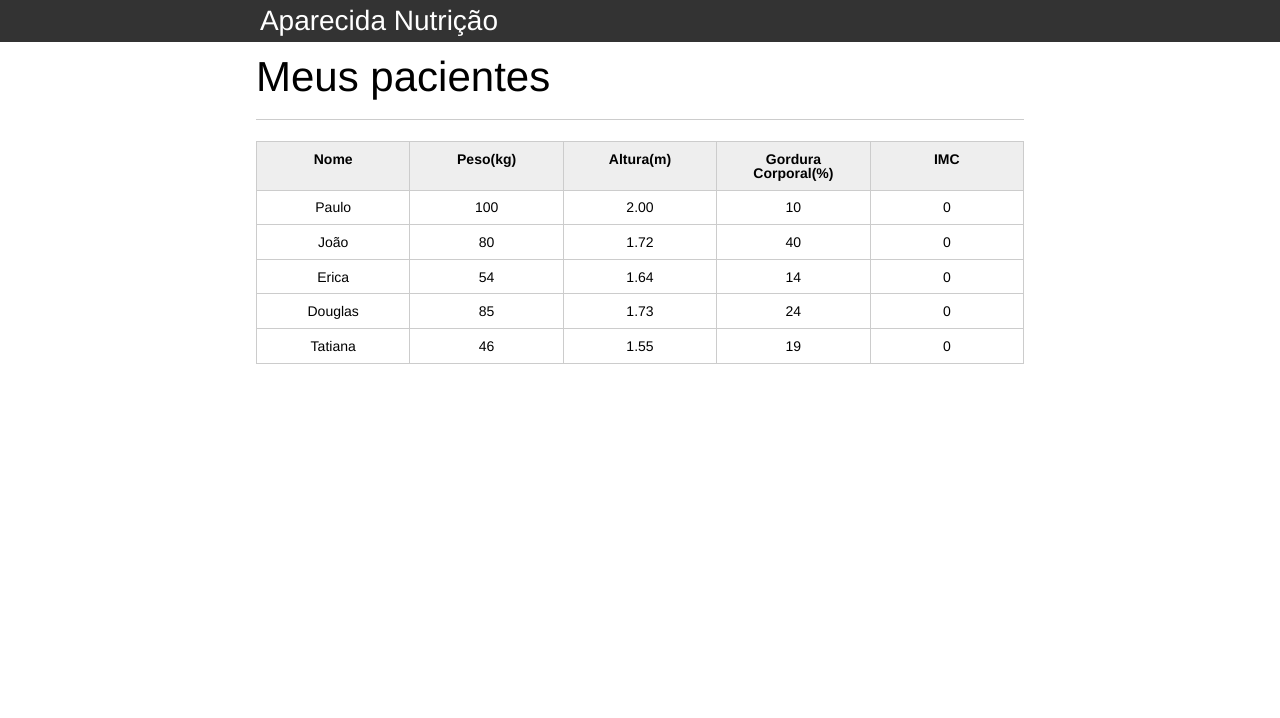
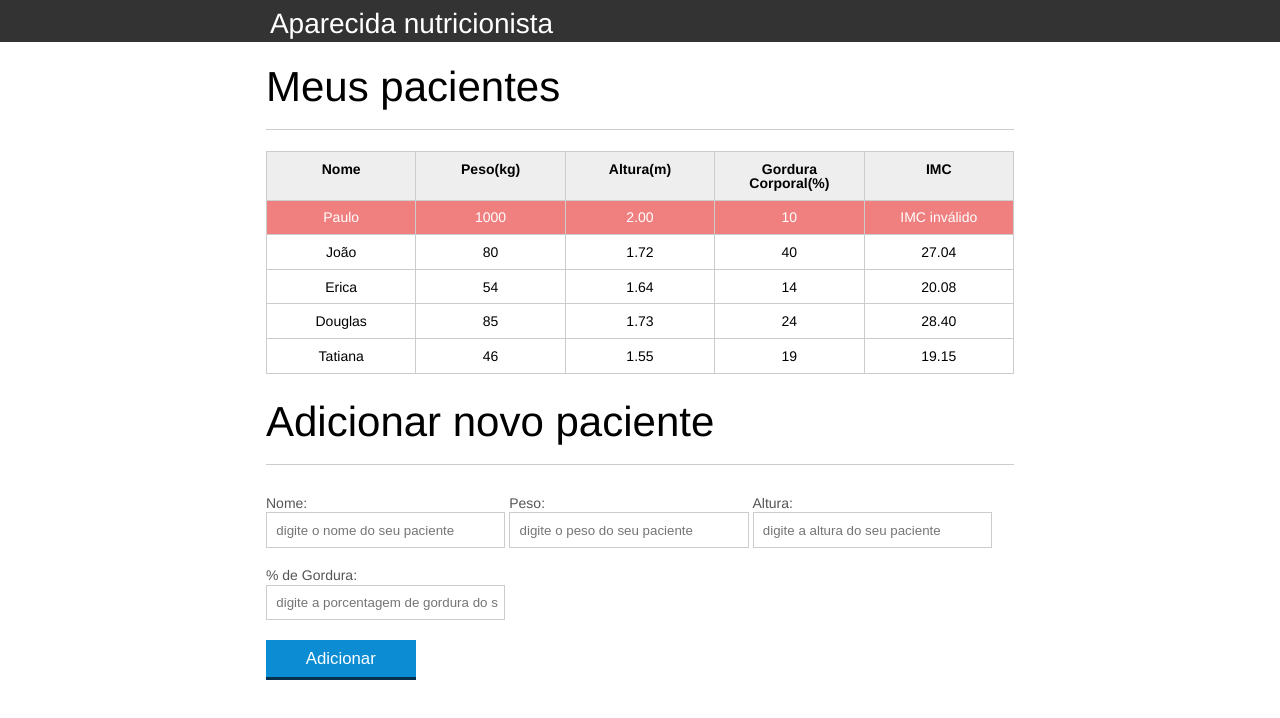
Before and after one commit to tiago4lex/js-initial, a plain HTML site: page index.html in a window 1280 px wide. Drawn offline with Linux system fonts and the light colour scheme.

Commit message:
Adicionado formulário e script para o formulário

```diff
--- a/css/index.css
+++ b/css/index.css
@@ -36,10 +36,12 @@ header .container:before{
 	width: 60%;
 	height: 100%;
 	margin: 0 auto;
+	padding: 10px;
+
 }
 
 section{
-	margin: 2em 0;
+	margin: 2em;
 	overflow: hidden;
 }
 
@@ -132,3 +134,8 @@ button[disabled=disabled], button:disabled {
 .campo-invalido{
 	border: 1px solid red;
 }
+
+.paciente-invalido {
+    background-color: lightcoral; /* Ou outra cor de sua escolha */
+    color: white; /* Para melhorar o contraste do texto */
+}
--- a/index.html
+++ b/index.html
@@ -1,5 +1,6 @@
 <!DOCTYPE html>
 <html lang="pt-br">
+
 <head>
 	<meta charset="UTF-8">
 	<title>Aparecida Nutrição</title>
@@ -8,11 +9,12 @@
 	<link rel="stylesheet" type="text/css" href="css/index.css">
 
 </head>
+
 <body>
 
 	<header>
 		<div class="container">
-				<h1>Aparecida Nutrição</h1>
+			<h1 class="titulo">Aparecida Nutrição</h1>
 		</div>
 	</header>
 	<main>
@@ -29,15 +31,15 @@
 					</tr>
 				</thead>
 				<tbody id="tabela-pacientes">
-						<tr class="paciente" >
+					<tr class="paciente" id="primeiro-paciente">
 						<td class="info-nome">Paulo</td>
-							<td class="info-peso">100</td>
+						<td class="info-peso">1000</td>
 						<td class="info-altura">2.00</td>
 						<td class="info-gordura">10</td>
 						<td class="info-imc">0</td>
 					</tr>
 
-						<tr class="paciente" >
+					<tr class="paciente" id="segundo-paciente">
 						<td class="info-nome">João</td>
 						<td class="info-peso">80</td>
 						<td class="info-altura">1.72</td>
@@ -45,7 +47,7 @@
 						<td class="info-imc">0</td>
 					</tr>
 
-						<tr class="paciente" >
+					<tr class="paciente" id="terceiro-paciente">
 						<td class="info-nome">Erica</td>
 						<td class="info-peso">54</td>
 						<td class="info-altura">1.64</td>
@@ -53,14 +55,14 @@
 						<td class="info-imc">0</td>
 					</tr>
 
-						<tr class="paciente">
+					<tr class="paciente" id="quarto-paciente">
 						<td class="info-nome">Douglas</td>
 						<td class="info-peso">85</td>
 						<td class="info-altura">1.73</td>
 						<td class="info-gordura">24</td>
 						<td class="info-imc">0</td>
 					</tr>
-						<tr class="paciente" >
+					<tr class="paciente" id="quinto-paciente">
 						<td class="info-nome">Tatiana</td>
 						<td class="info-peso">46</td>
 						<td class="info-altura">1.55</td>
@@ -71,7 +73,38 @@
 			</table>
 
 		</section>
+
+		<section class="container">
+			<h2 id="titulo-form">Adicionar novo paciente</h2>
+			<form id="form-adiciona">
+				<div class="grupo">
+					<label for="nome">Nome:</label>
+					<input id="nome" name="nome" type="text" placeholder="digite o nome do seu paciente" class="campo">
+				</div>
+				<div class="grupo">
+					<label for="peso">Peso:</label>
+					<input id="peso" name="peso" type="text" placeholder="digite o peso do seu paciente"
+						class="campo campo-medio">
+				</div>
+				<div class="grupo">
+					<label for="altura">Altura:</label>
+					<input id="altura" name="altura" type="text" placeholder="digite a altura do seu paciente"
+						class="campo campo-medio">
+				</div>
+				<div class="grupo">
+					<label for="gordura">% de Gordura:</label>
+					<input id="gordura" type="text" placeholder="digite a porcentagem de gordura do seu paciente"
+						class="campo campo-medio">
+				</div>
+
+				<button id="adicionar-paciente" class="botao bto-principal">Adicionar</button>
+			</form>
+		</section>
+
 	</main>
 
 </body>
+<script src="./js/calcula-imc.js"></script>
+<script src="./js/form.js"></script>
+
 </html>
--- /dev/null
+++ b/js/calcula-imc.js
@@ -0,0 +1,46 @@
+var titulo = document.querySelector(".titulo");
+titulo.textContent = "Aparecida nutricionista";
+
+var pacientes = document.querySelectorAll(".paciente");
+
+for (let i = 0; i < pacientes.length; i++) {
+  var paciente = pacientes[i];
+
+  var tdPeso = paciente.querySelector(".info-peso");
+  var tdAltura = paciente.querySelector(".info-altura");
+
+  var peso = parseFloat(tdPeso.textContent);
+  var altura = parseFloat(tdAltura.textContent);
+
+  var pesoValido = true;
+  var alturaValida = true;
+
+  if (peso <= 0 || peso > 600 || isNaN(peso)) {
+    console.log("Peso inválido para o paciente " + (i + 1));
+    pesoValido = false;
+    paciente.classList.add("paciente-invalido"); // Adiciona classe para estilização
+  }
+
+  if (altura <= 0 || altura > 3.0 || isNaN(altura)) {
+    console.log("Altura inválida para o paciente " + (i + 1));
+    alturaValida = false;
+    paciente.classList.add("paciente-invalido"); // Adiciona classe para estilização
+  }
+
+  var tdImc = paciente.querySelector(".info-imc");
+
+  if (pesoValido && alturaValida) {
+    var imc = calcularImc(peso, altura);
+    tdImc.textContent = imc;
+  } else {
+    tdImc.textContent = "IMC inválido";
+  }
+
+  function calcularImc(peso, altura) {
+    if (peso <= 0 || altura <= 0) {
+      return "Peso e/ou Altura inválidos!";
+    }
+    var imc = peso / (altura * altura);
+    return imc.toFixed(2);
+  }
+}
--- /dev/null
+++ b/js/form.js
@@ -0,0 +1,37 @@
+var botaoAdicionar = document.querySelector("#adicionar-paciente");
+
+botaoAdicionar.addEventListener("click", function (event) {
+  event.preventDefault();
+  var form = document.querySelector("#form-adiciona");
+
+  var nome = form.nome.value;
+  var peso = form.peso.value;
+  var altura = form.altura.value;
+  var gordura = form.gordura.value;
+
+  var pacienteTr = document.createElement("tr");
+  pacienteTr.classList.add("paciente");
+
+  var nomeTd = document.createElement("td");
+  var pesoTd = document.createElement("td");
+  var alturaTd = document.createElement("td");
+  var gorduraTd = document.createElement("td");
+  var imcTd = document.createElement("td");
+
+  nomeTd.textContent = nome;
+  pesoTd.textContent = peso;
+  alturaTd.textContent = altura;
+  gorduraTd.textContent = gordura;
+  imcTd.textContent = calcularImc(peso, altura);
+
+  pacienteTr.appendChild(nomeTd);
+  pacienteTr.appendChild(pesoTd);
+  pacienteTr.appendChild(alturaTd);
+  pacienteTr.appendChild(gorduraTd);
+  pacienteTr.appendChild(imcTd);
+
+  var tabela = document.querySelector("#tabela-pacientes");
+  tabela.appendChild(pacienteTr);
+
+  form.reset();
+});
```
Lines whose indentation alone changed are shown as unchanged.
